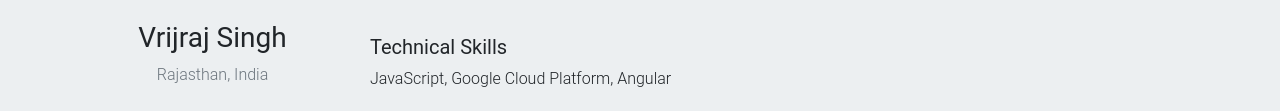
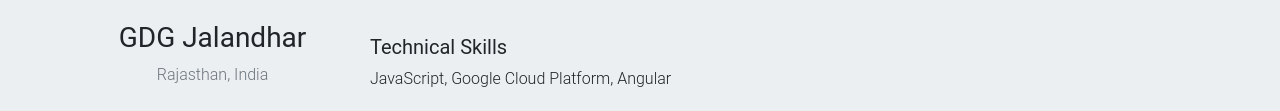
Before and after one commit to vrijraj/app-engine-demo, a plain HTML site: page www/index.html in a window 1280 px wide. Shown: the part 401-512 px from the top of the page. Drawn offline with nearby package versions, Linux system fonts and the light colour scheme.

Commit message:
Update index.html

```diff
--- a/www/index.html
+++ b/www/index.html
@@ -15,7 +15,7 @@
             <div class="col-md-3 text-center">
                 <img src="https://avatars2.githubusercontent.com/u/10599101?s=460&v=4" alt="" class="img-fluid rounded-circle" style="width: 20vh;" srcset="">
                 <br><br>
-                <h3><b>Vrijraj Singh</b></h3>
+                <h3><b>GDG Jalandhar</b></h3>
                 <p class="text-muted">Rajasthan, India</p>
             </div>
             <div class="col-md-9 col-12">
```
